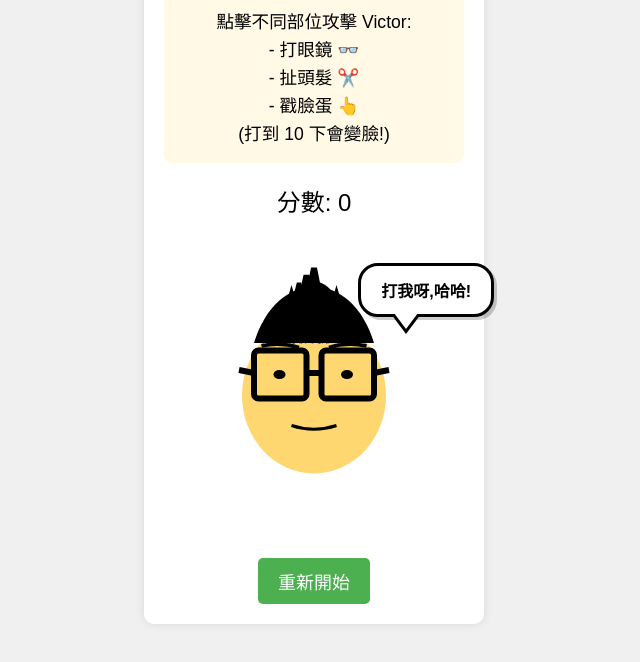
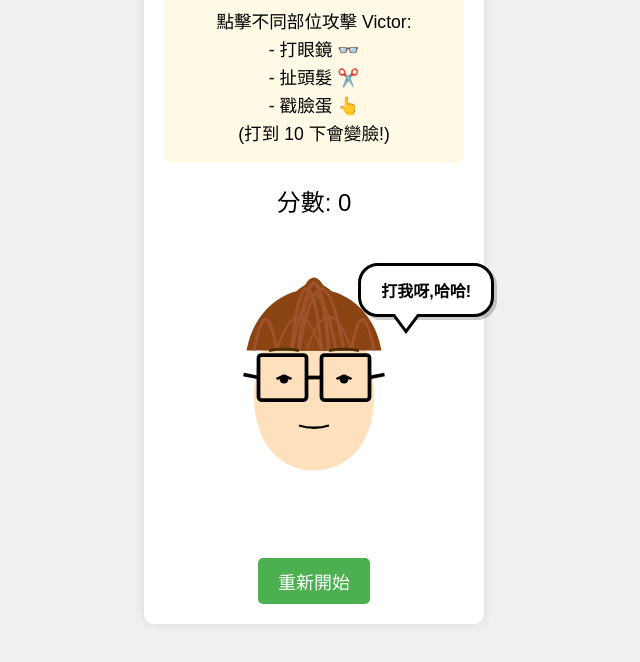
Before and after one commit to yunhaimaster/hit-victor, a plain HTML site: page index.html in a window 1280 px wide. Shown: the part 132-794 px from the top of the page, without its empty margins (326-966 px from the left). Drawn offline with Linux system fonts and the light colour scheme.

Commit message:
Refined appearance to match CG image: voluminous hair, thicker glasses, better proportions

```diff
--- a/index.html
+++ b/index.html
@@ -22,52 +22,55 @@
 
         <div class="character-container">
             <svg id="victor" viewBox="0 0 200 200" xmlns="http://www.w3.org/2000/svg">
-                <!-- 頭部 -->
-                <ellipse cx="100" cy="105" rx="48" ry="52" fill="#ffd770"/>
+                <!-- 頭部 (更準確的形狀) -->
+                <path d="M60 105 C60 65 85 45 100 45 C115 45 140 65 140 105 C140 140 120 155 100 155 C80 155 60 140 60 105" fill="#ffe0bd"/>
 
-                <!-- 頭髮 (現代時尚造型) -->
+                <!-- 頭髮 (更蓬鬆的造型) -->
                 <g id="hair">
-                    <!-- 基本髮型形狀 -->
-                    <path d="M60 70 C75 20 125 20 140 70" fill="#000"/>
-                    <!-- 時尚頂部 -->
-                    <path d="M70 70 C90 15 110 15 130 70" fill="#000"/>
-                    <!-- 造型髮絲 -->
-                    <path d="M85 70 L95 25 L105 70" stroke="#000" stroke-width="4" fill="none"/>
-                    <path d="M90 70 L100 20 L110 70" stroke="#000" stroke-width="4" fill="none"/>
-                    <path d="M80 70 L90 30 L100 70" stroke="#000" stroke-width="3" fill="none"/>
-                    <!-- 時尚側邊 -->
-                    <path d="M65 70 C70 45 75 40 85 70" stroke="#000" stroke-width="3" fill="none"/>
-                    <path d="M115 70 C125 40 130 45 135 70" stroke="#000" stroke-width="3" fill="none"/>
-                    <!-- 層次感 -->
-                    <path d="M75 70 L85 35 L95 70" stroke="#000" stroke-width="2" fill="none"/>
-                    <path d="M105 70 L115 35 L125 70" stroke="#000" stroke-width="2" fill="none"/>
-                    <!-- 細節紋理 -->
-                    <path d="M80 70 Q95 25 110 70" stroke="#000" stroke-width="1.5" fill="none"/>
-                    <path d="M85 70 Q100 20 115 70" stroke="#000" stroke-width="1.5" fill="none"/>
-                    <path d="M90 70 Q100 30 110 70" stroke="#000" stroke-width="1" fill="none"/>
+                    <!-- 基本髮型 -->
+                    <path d="M55 75 C65 20 135 20 145 75" fill="#8B4513"/>
+                    <!-- 上揚前髮 -->
+                    <path d="M70 75 C85 15 115 15 130 75" fill="#8B4513"/>
+                    <path d="M80 75 C95 10 105 10 120 75" fill="#8B4513"/>
+                    <!-- 髮絲細節 -->
+                    <path d="M85 75 C95 25 105 25 115 75" stroke="#A0522D" stroke-width="2" fill="none"/>
+                    <path d="M90 75 C100 20 110 20 120 75" stroke="#A0522D" stroke-width="2" fill="none"/>
+                    <!-- 側邊造型 -->
+                    <path d="M60 75 C65 50 70 45 75 75" stroke="#A0522D" stroke-width="2" fill="none"/>
+                    <path d="M125 75 C130 45 135 50 140 75" stroke="#A0522D" stroke-width="2" fill="none"/>
+                    <!-- 額外髮絲 -->
+                    <path d="M75 75 Q90 30 105 75" stroke="#A0522D" stroke-width="1.5" fill="none"/>
+                    <path d="M95 75 Q110 30 125 75" stroke="#A0522D" stroke-width="1.5" fill="none"/>
+                    <!-- 前髮重點 -->
+                    <path d="M90 75 C95 15 105 15 110 75" stroke="#A0522D" stroke-width="2.5" fill="none"/>
+                    <path d="M85 75 C90 20 100 20 105 75" stroke="#A0522D" stroke-width="2" fill="none"/>
                 </g>
 
-                <!-- 眼鏡 (更大更方) -->
+                <!-- 眼鏡 (更粗框) -->
                 <g id="glasses">
-                    <rect x="60" y="75" width="35" height="32" fill="none" stroke="#000" stroke-width="4" rx="3"/>
-                    <rect x="105" y="75" width="35" height="32" fill="none" stroke="#000" stroke-width="4" rx="3"/>
-                    <line x1="95" y1="90" x2="105" y2="90" stroke="#000" stroke-width="4"/>
-                    <line x1="60" y1="90" x2="50" y2="88" stroke="#000" stroke-width="4"/>
-                    <line x1="140" y1="90" x2="150" y2="88" stroke="#000" stroke-width="4"/>
+                    <rect x="63" y="78" width="32" height="30" fill="none" stroke="#000" stroke-width="2.5" rx="2"/>
+                    <rect x="105" y="78" width="32" height="30" fill="none" stroke="#000" stroke-width="2.5" rx="2"/>
+                    <line x1="95" y1="93" x2="105" y2="93" stroke="#000" stroke-width="2.5"/>
+                    <line x1="63" y1="93" x2="53" y2="91" stroke="#000" stroke-width="2.5"/>
+                    <line x1="137" y1="93" x2="147" y2="91" stroke="#000" stroke-width="2.5"/>
                 </g>
 
-                <!-- 眼睛 -->
-                <ellipse cx="77" cy="91" rx="4" ry="3" fill="#000" class="eye"/>
-                <ellipse cx="122" cy="91" rx="4" ry="3" fill="#000" class="eye"/>
-
-                <!-- 眉毛 -->
-                <g id="eyebrows">
-                    <path d="M65 72 Q77 69 90 73" stroke="#000" stroke-width="2.5" fill="none"/>
-                    <path d="M110 73 Q122 69 135 72" stroke="#000" stroke-width="2.5" fill="none"/>
+                <!-- 眼睛 (更自然) -->
+                <g id="eyes">
+                    <path d="M75 94 Q80 91 85 94" stroke="#000" stroke-width="1.5" fill="none"/>
+                    <path d="M115 94 Q120 91 125 94" stroke="#000" stroke-width="1.5" fill="none"/>
+                    <circle cx="80" cy="94" r="3" fill="#000"/>
+                    <circle cx="120" cy="94" r="3" fill="#000"/>
                 </g>
 
-                <!-- 嘴巴 (可變表情) -->
-                <path id="mouth" d="M85 125 Q100 130 115 125" stroke="#000" stroke-width="2" fill="none"/>
+                <!-- 眉毛 (更自然) -->
+                <g id="eyebrows">
+                    <path d="M70 75 Q80 73 90 75" stroke="#4a3000" stroke-width="2" fill="none"/>
+                    <path d="M110 75 Q120 73 130 75" stroke="#4a3000" stroke-width="2" fill="none"/>
+                </g>
+
+                <!-- 嘴巴 (溫和微笑) -->
+                <path id="mouth" d="M90 125 Q100 128 110 125" stroke="#000" stroke-width="1.5" fill="none"/>
             </svg>
             <div id="speech-bubble" class="speech-bubble hidden">
                 <p></p>
--- a/styles.css
+++ b/styles.css
@@ -143,15 +143,24 @@ h1 {
 #victor.angry #mouth {
     transform: scale(1, -1) translateY(-30px);
     stroke: #ff0000;
-    stroke-width: 4;
+    stroke-width: 3;
 }
 
 #victor.angry #hair {
     animation: angryHair 0.3s infinite;
 }
 
+#victor.angry #hair path {
+    stroke: #8b0000;
+    fill: #8b0000;
+}
+
 #victor.angry #glasses {
     animation: shakeGlasses 0.3s infinite;
+}
+
+#victor.hit #hair path {
+    animation: messHair 0.5s;
 }
 
 .character-container.angry {
@@ -187,13 +196,19 @@ h1 {
 
 @keyframes angryHair {
     0%, 100% { transform: translateY(0) scaleY(1); }
-    50% { transform: translateY(-3px) scaleY(1.1); }
+    50% { transform: translateY(-5px) scaleY(1.2); }
 }
 
 @keyframes shakeGlasses {
-    0%, 100% { transform: rotate(0); }
-    25% { transform: rotate(-2deg); }
-    75% { transform: rotate(2deg); }
+    0%, 100% { transform: rotate(0) translateX(0); }
+    25% { transform: rotate(-3deg) translateX(-2px); }
+    75% { transform: rotate(3deg) translateX(2px); }
+}
+
+@keyframes messHair {
+    0%, 100% { transform: translateY(0) rotate(0); }
+    25% { transform: translateY(-3px) rotate(-5deg); }
+    75% { transform: translateY(-3px) rotate(5deg); }
 }
 
 @keyframes angryShake {
```
